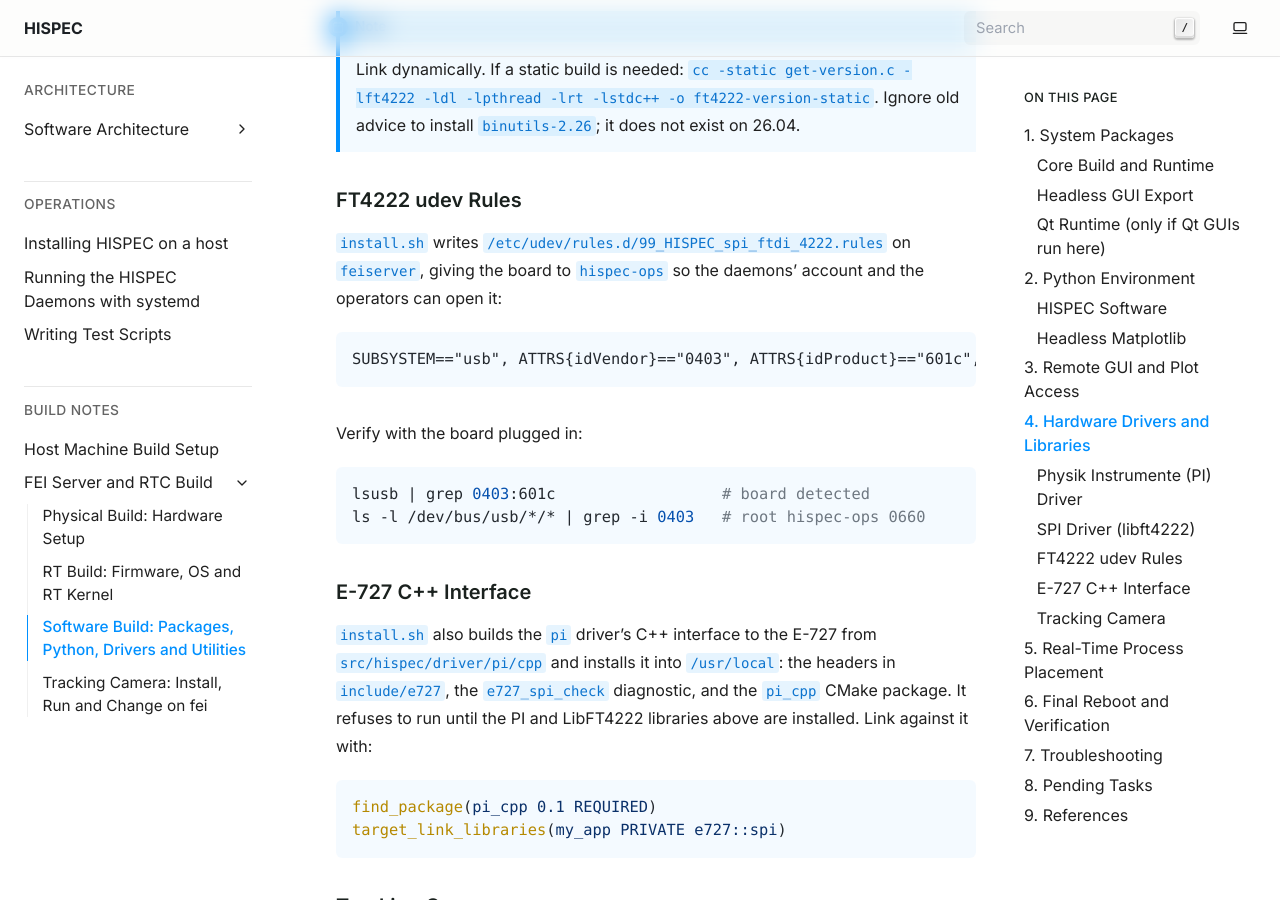
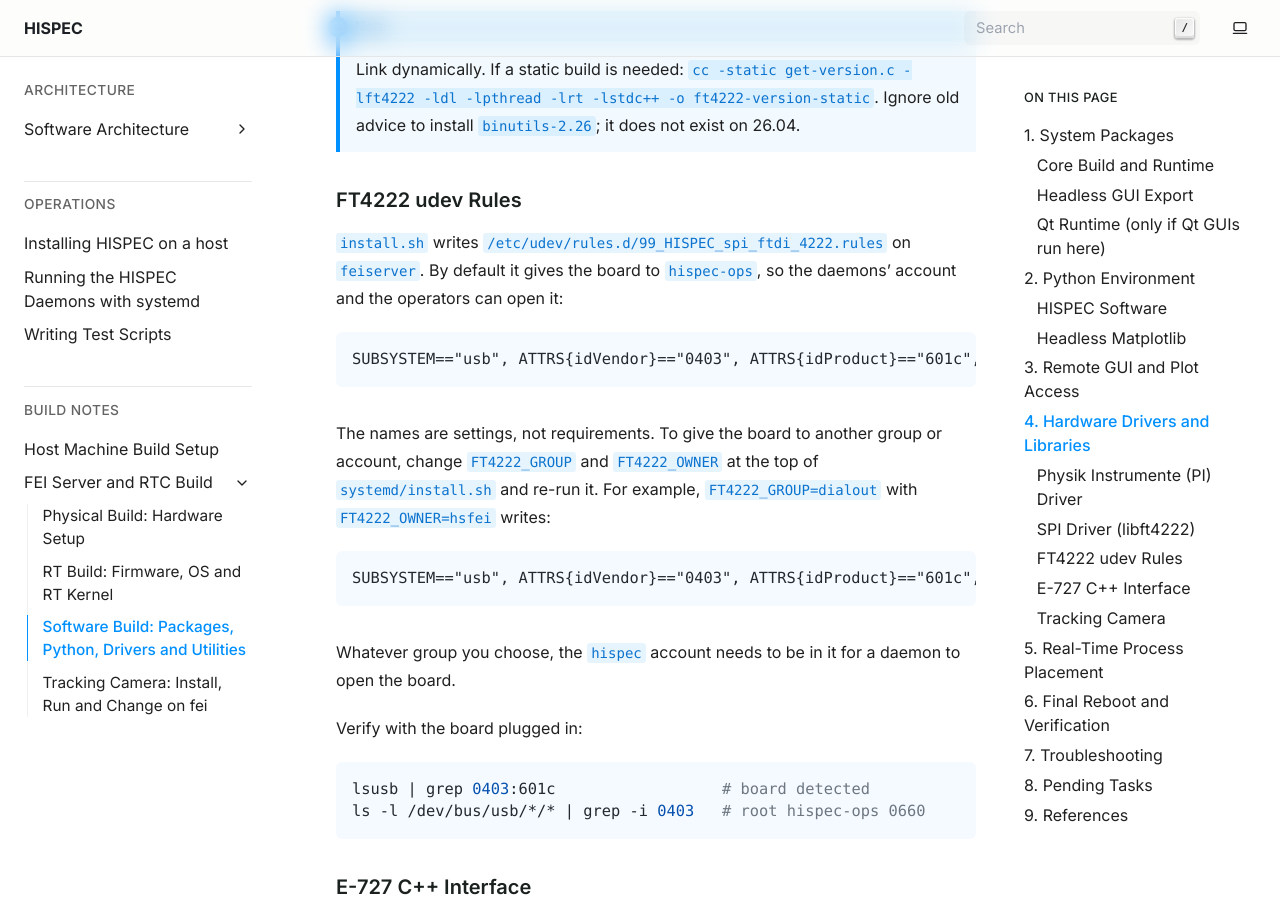
Before and after one commit to CaltechOpticalObservatories/hispec, a Sphinx documentation site: the page built from docs/build_notes/FEI_build/software_build.rst, in a window 1280 px wide and 900 px high, scrolled down 5575 px. Built offline with Sphinx 7.4.7, drawn with Linux system fonts in a browser that asks for light colours.

Commit message:
Make the FT4222 udev owner and group install.sh settings

```diff
--- a/docs/build_notes/FEI_build/software_build.rst
+++ b/docs/build_notes/FEI_build/software_build.rst
@@ -238,12 +238,24 @@ FT4222 udev Rules
 -----------------
 
 ``install.sh`` writes ``/etc/udev/rules.d/99_HISPEC_spi_ftdi_4222.rules`` on
-``feiserver``, giving the board to ``hispec-ops`` so the daemons' account and the
-operators can open it:
+``feiserver``. By default it gives the board to ``hispec-ops``, so the daemons'
+account and the operators can open it:
 
 .. code-block:: text
 
    SUBSYSTEM=="usb", ATTRS{idVendor}=="0403", ATTRS{idProduct}=="601c", GROUP="hispec-ops", MODE="0660"
+
+The names are settings, not requirements. To give the board to another group or
+account, change ``FT4222_GROUP`` and ``FT4222_OWNER`` at the top of
+``systemd/install.sh`` and re-run it. For example, ``FT4222_GROUP=dialout`` with
+``FT4222_OWNER=hsfei`` writes:
+
+.. code-block:: text
+
+   SUBSYSTEM=="usb", ATTRS{idVendor}=="0403", ATTRS{idProduct}=="601c", OWNER="hsfei", GROUP="dialout", MODE="0660"
+
+Whatever group you choose, the ``hispec`` account needs to be in it for a daemon
+to open the board.
 
 Verify with the board plugged in:
 
```
Also changed, not shown: 1 other file.
